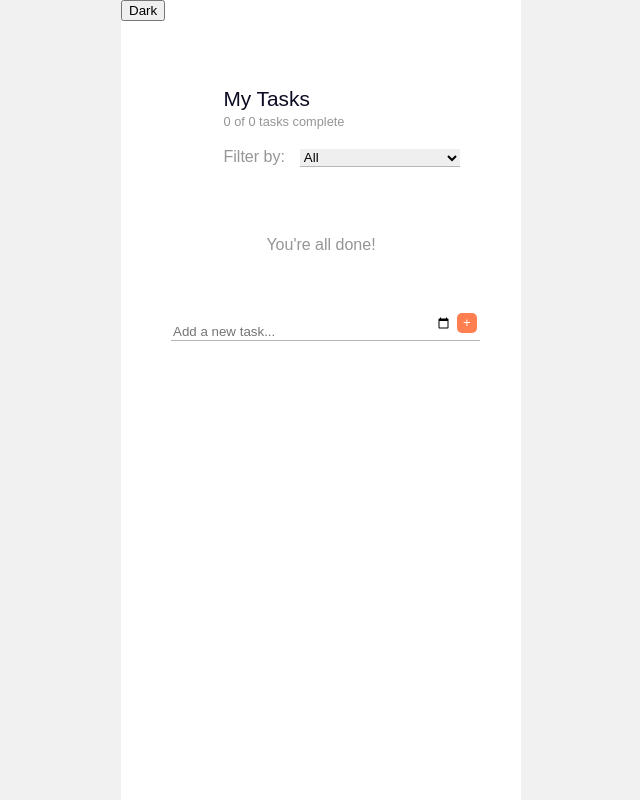
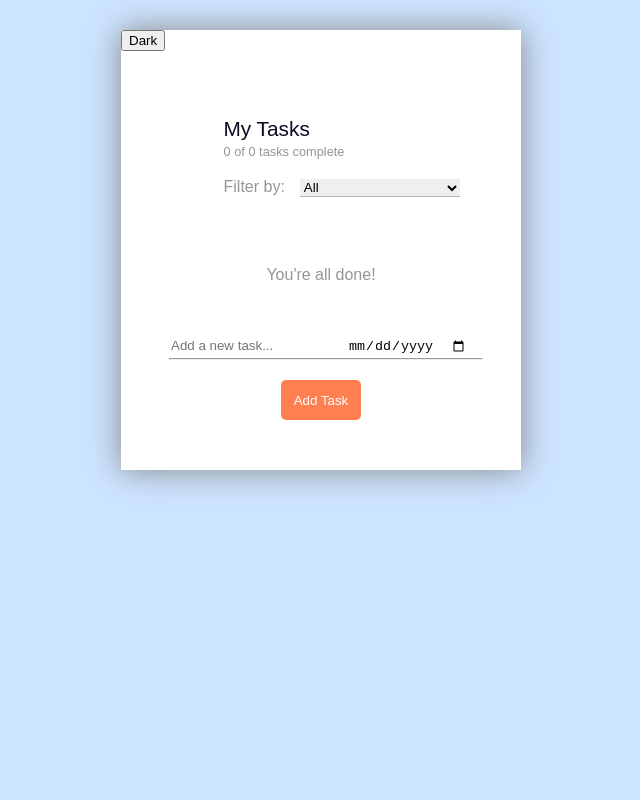
Before and after one commit to c0descrub/task-app, a React (Create React App) app: page / in a window 1280 px wide. Shown: the whole page, without its empty margins (319-959 px from the left). Built offline with nearby package versions, Linux system fonts and the light colour scheme.

Commit message:
Added styling. Mostly done now

```diff
--- a/src/App.js
+++ b/src/App.js
@@ -50,15 +50,16 @@ const filterHandler = () => {
 
 // Complete task
  const completeTask = (id) => {
+   setTasks(tasks.map(task => {
+     if(task.id === id){
+       return{...task, completed: !task.completed}
+      }
+      return task
+    }
+   )
+  )
+}
 
-  setTasks(tasks.map(task => {
-    if(task.id === id){
-      return{...task, completed: !task.completed}
-    }
-    return task
-  }))
-
-}
 
 // useEffect stuff
 useEffect(() => {
--- a/src/components/Task.js
+++ b/src/components/Task.js
@@ -7,20 +7,17 @@ import {VscChromeClose} from 'react-icons/vsc'
 const Task = ({ tasks, task, completeTask, deleteTask, setTasks, onAdd }) => {
 
     const markCompleted = () => completeTask(task.id)
-
     const date = task.date
     const formattedDate = new Date(date).toLocaleDateString('en-US', {weekday: "short", month: "short", day: "numeric"})
-    const dateAdded = new Date().toLocaleDateString('en-US', {year: "2-digit", month: "2-digit", day: "2-digit"})
 
     return (
-        <div className="task-container">
-            <input checked={task.completed} type="checkbox" onClick={markCompleted}/>
+        <div className={`task-container ${task.completed ? "completed" : ""}`} id="task-container">
+            <input className="task-container-checkbox" checked={task.completed} type="checkbox" onClick={markCompleted} style={{cursor: 'pointer'}}/>
             <div className="task-text-date">
-                <h3>{task.text}</h3>
-                <p>{formattedDate}</p>
+                <h3 className="task-text">{task.text}</h3>
+                <p className="task-date">{formattedDate}</p>
             </div>
-            {/* <p>{dateAdded}</p> */}
-            <VscChromeClose style ={{cursor: 'pointer'}} onClick={() => deleteTask(task.id)}/>
+            <VscChromeClose id="delete-button" className="hidden task-delete-button" style ={{cursor: 'pointer'}} onClick={() => deleteTask(task.id)}/>
         </div>
     )
 }
--- a/src/components/Tasks.js
+++ b/src/components/Tasks.js
@@ -4,7 +4,7 @@ const Tasks = ({ tasks, deleteTask, completeTask, setTasks, filteredTasks}) => {
 
 
     return (
-        <div>
+        <div className="task-list-container">
            {filteredTasks.map((task)=>(<Task tasks={tasks} setTasks={setTasks} key={task.id} task={task} deleteTask={deleteTask} completeTask={completeTask} filteredTasks={filteredTasks}/>))}
         </div>
 
--- a/src/components/UserControls.js
+++ b/src/components/UserControls.js
@@ -36,7 +36,9 @@ const UserControls = ({ onAdd, task }) => {
                 placeholder="Add a new task..."
                 value={text}
                 onChange={(e) => setText(e.target.value)}
-                ></input>
+                >
+
+                </input>
 
                 <input
                 type="date"
@@ -44,7 +46,8 @@ const UserControls = ({ onAdd, task }) => {
                 value={date}
                 onChange={(e) => setDate(e.target.value)}
                 ></input>
-                <button className="user-controls__button" type="submit">+</button>
+                <hr/>
+                <button className="user-controls__button" type="submit">Add Task</button>
             </form>
     )
 }
--- a/src/index.css
+++ b/src/index.css
@@ -45,7 +45,7 @@ table {
 
 
 body {
-	background-color: rgb(241, 241, 241);
+	background-color: rgb(205, 228, 255);
     max-width: 100vw;
     font-family: Arial, Helvetica, sans-serif;
 	color: rgb(149, 149, 149);
@@ -64,7 +64,8 @@ p {
     background-color: white;
     width: 400px;
     margin: 0 auto;
-	height: 100vh;
+	margin-top: 30px;
+	box-shadow: 0 0 30px rgb(134, 134, 134)  ;
 }
 header{
 	width:60%;
@@ -108,7 +109,22 @@ header{
 .task-container {
 	display: flex;
 	padding: 15px;
-	margin-left: 30px;
+	padding-left: 45px;
+	height: 70px;
+}
+
+.task-container:hover {
+	background-color:rgb(248, 244, 244)
+
+}
+
+.task-container:hover svg {
+	opacity: 100;
+
+}
+
+.task-container:hover .task-container-checkbox {
+	opacity: 100;
 }
 
 .task-container input {
@@ -122,60 +138,70 @@ header{
 	line-height: 1.5em;
 }
 
-.task-container svg {
+.task-delete-button {
 	padding-right: 30px;
 	font-size: 1.5em;
 	color: coral;
 }
 
+.hidden {
+	opacity: 0;
+}
+
+
+.task-list-container {
+	overflow: auto;
+	max-height: 60vh;
+}
+
 form {
-	margin-left: 50px;
+	padding-bottom: 50px;
 }
 
 form input {
 	border: none;
-	margin-top: 30px;
 }
 
 form input:focus {
 	outline: none;
 }
 
+hr {
+	width: 78%;
+	margin-left: 48px;
+	margin-top: 3px;
+}
 .user-controls__date {
-	color: transparent;
 	background-color: transparent;
-	width: 50px;
-	position: relative;
-	left: 230px;
-	bottom: 8px;
+	margin-top: 15px;
+	padding: 0;
+	/* border-bottom: 1px solid rgb(182,182,182) */
 }
 
 .user-controls__date:focus {
-	color: transparent;
 	outline: none;
 }
 .user-controls__date:active {
-	color: transparent;
 	outline: none;
 }
 
 .user-controls__text {
-	border-bottom: 1px solid rgb(182, 182, 182);
-	position: absolute;
-	width: 305px;
+	/* border-bottom: 1px solid rgb(182, 182, 182); */
+	margin-left: 50px;
+	padding: 0;
 
 }
 .user-controls__button {
 	border: none;
 	color: white;
 	background-color: coral;
+	margin: 0 auto;
+	margin-top: 20px;
 	border-radius: 5px;
 	padding: 0px;
-	height: 20px;
-	width: 20px;
-	position: relative;
-	left: 235px;
-	bottom: 8px;
+	height: 40px;
+	width: 80px;
+	display: block;
 }
 
 .no-tasks {
@@ -184,3 +210,17 @@ form input:focus {
 	text-align: center;
 
 }
+
+.completed, .completed:hover {
+	background-color: rgb(241, 241, 241);
+}
+
+
+.completed .task-text {
+	color: coral;
+	text-decoration: line-through;
+}
+
+.completed .task-container-checkbox {
+	opacity: 0;
+}
```
